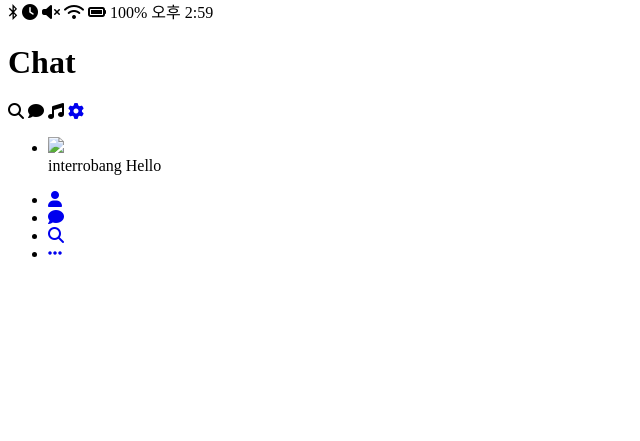
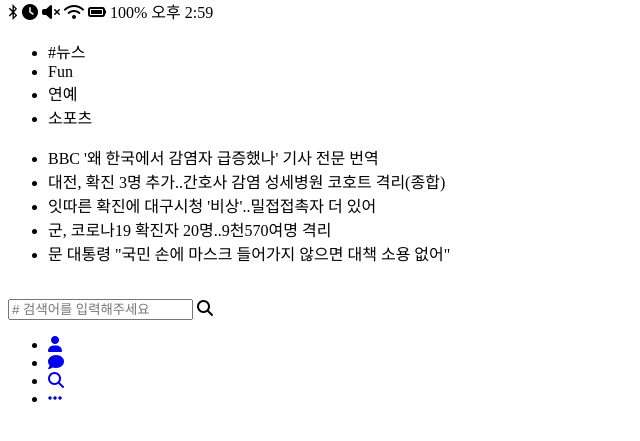
Before and after one commit to WowProjectFX/My-Kakao, a plain HTML site: page find.html in a window 1280 px wide. Shown: the part 27-468 px from the top of the page, without its empty margins (0-640 px from the left). Drawn offline with Linux system fonts and the light colour scheme.

Commit message:
find.html -> html 태그 완료

```diff
--- a/find.html
+++ b/find.html
@@ -3,7 +3,7 @@
   <head>
     <meta charset="UTF-8" />
     <meta name="viewport" content="width=device-width, initial-scale=1.0" />
-    <title>chat | My Kakao</title>
+    <title>Find</title>
     <script
       src="https://kit.fontawesome.com/cc9341075c.js"
       crossorigin="anonymous"
@@ -25,36 +25,41 @@
         <span class="status-bar__time">오후 2:59</span>
       </div>
       <hader class="header">
-        <div class="header__column">
-          <h1 class="header__title">Chat</h1>
+        <ul class="hader__list">
+          <li class="list-title">#뉴스</li>
+          <li class="list-title">Fun</li>
+          <li class="list-title">연예</li>
+          <li class="list-title">소포츠</li>
+        </ul>
+      </hader>
+      <main class="news">
+        <ul class="news__list">
+          <li class="news__column">
+              <span class="news-title">BBC '왜 한국에서 감염자 급증했나' 기사 전문 번역</span>
+          </li>
+          <li class="news__column">
+              <span class="news-title">대전, 확진 3명 추가..간호사 감염 성세병원 코호트 격리(종합)</span>
+          </li>
+          <li class="news__column">
+              <span class="news-title">잇따른 확진에 대구시청 '비상'..밀접접촉자 더 있어</span>
+          </li>
+          <li class="news__column">
+              <span class="news-title">군, 코로나19 확진자 20명..9천570여명 격리 </span>
+          </li>
+          <li class="news__column">
+              <span class="news-title">문 대통령 "국민 손에 마스크 들어가지 않으면 대책 소용 없어"</span>
+          </li>
+        <div class="news__pictures">
+          <img src="" alt="" class="news__picture">
+          <img src="" alt="" class="news__picture">
         </div>
-        <div class="header__column">
-          <span class="header__icon"><i class="fas fa-search"></i></span>
-          <span class="header__icon"><i class="fas fa-comment"></i></span>
-          <span class="header__icon"><i class="fas fa-music"></i></span>
-          <span class="header__icon">
-            <a href="settings.html" class="hader__icon-link">
-              <i class="fas fa-cog"></i>
-            </a>
-          </span>
+      </main>
+      <div class="search-bar">
+        <div class="search-bar__wrapper">
+          <input type="text" placeholder="# 검색어를 입력해주세요" />
+          <i class="fas fa-search"></i>
         </div>
-      </hader>
-      <main class="chats">
-        <ul class="chats__list">
-          <li class="chats__chat">
-            <div class="chat__column">
-              <img src="images/avatar.jpg" class="chat__avtar" />
-              <div class="chat__content">
-                <span class="chat__username">interrobang</span>
-                <span class="chat__preview">Hello</span>
-              </div>
-            </div>
-            <div class="chat__column">
-              <span class="chat__timestamp"></span>
-            </div>
-          </li>
-        </ul>
-      </main>
+      </div>
       <nav class="nav">
         <ul class="nav__list">
           <li class="nav__list-item">
```
